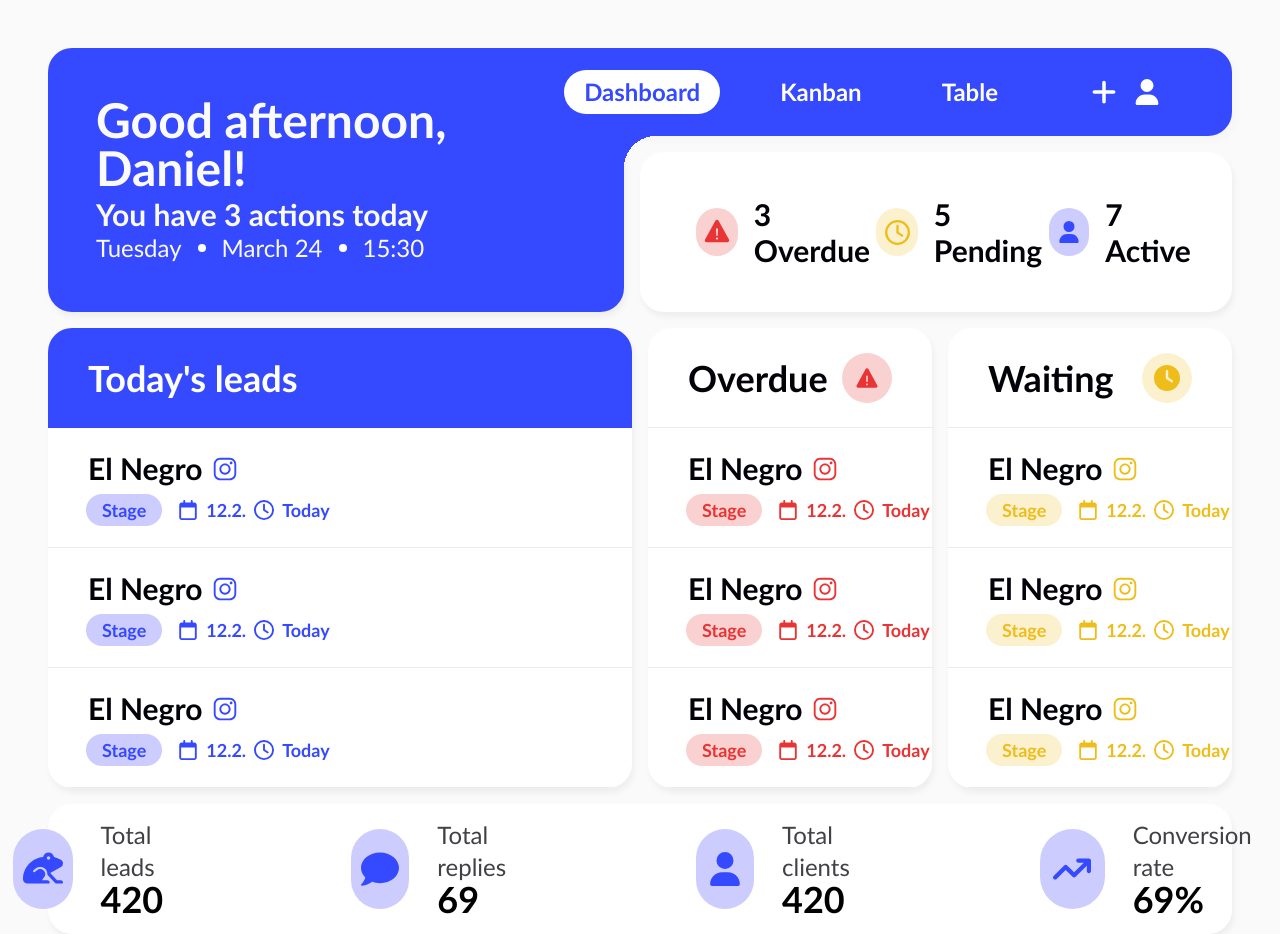
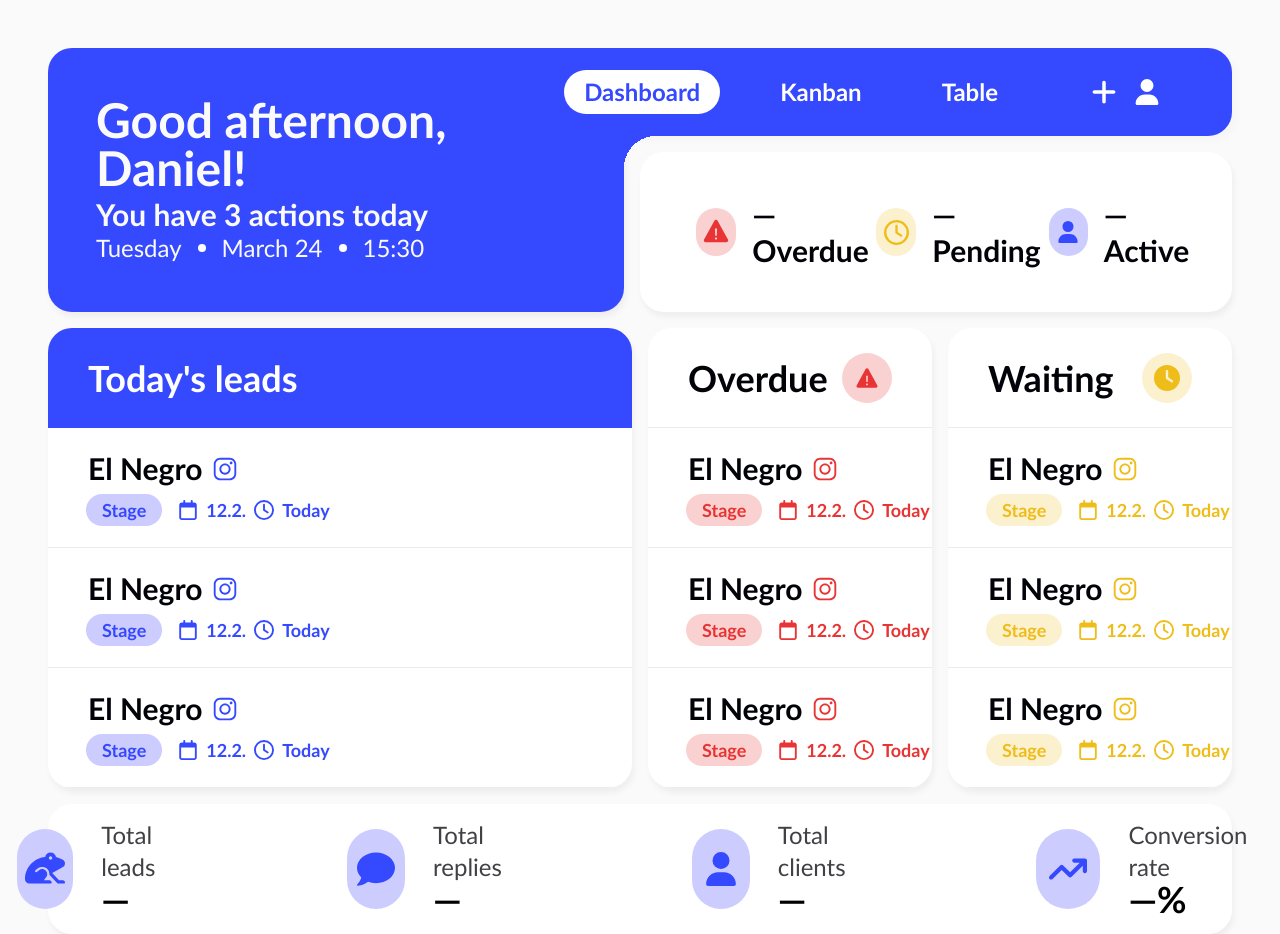
Before and after one commit to daniel-kadlec/Sway, a Next.js app: page /dashboard in a window 1280 px wide. Built offline with nearby package versions, Linux system fonts and the light colour scheme.

Commit message:
Refactor: Changed placeholder values

```diff
--- a/app/components/Recent/recent.tsx
+++ b/app/components/Recent/recent.tsx
@@ -14,18 +14,18 @@ export default function Recent({ className }: RecentProps) {
                     Data for the last
                 </span>
                 <span className={'flex items-center gap-1 -mt-2 cursor-pointer text-4xl'}>
-                    <span className="font-semibold">2 weeks</span>
+                    <span className="font-semibold">—</span>
                     <FiChevronDown size={36} className={'mt-2'}/>
                 </span>
             </div>
 
             {/* Stats */}
             <div className="flex gap-24 mr-26">
-                <RecentItem label="Leads added" value="+18" />
-                <RecentItem label="Contacted" value="+14" />
-                <RecentItem label="Responded" value="+9" />
-                <RecentItem label="Deals won" value="+3" />
-                <RecentItem label="Deals lost" value="+6" />
+                <RecentItem label="Leads added" value="+—"/>
+                <RecentItem label="Contacted" value="+—" />
+                <RecentItem label="Responded" value="+—" />
+                <RecentItem label="Deals won" value="+—" />
+                <RecentItem label="Deals lost" value="+—" />
             </div>
 
         </div>
--- a/app/components/Stats/stats.tsx
+++ b/app/components/Stats/stats.tsx
@@ -22,7 +22,7 @@ export default function Stats({ className }: StatsProps) {
                 <StatItem
                     icon={FaFrog}
                     label="Total leads"
-                    value={420}
+                    value={"—"}
                     iconSize={40}
                     iconOffsetY={-1}
                 />
@@ -32,7 +32,7 @@ export default function Stats({ className }: StatsProps) {
                 <StatItem
                     icon={FaComment }
                     label="Total replies"
-                    value={69}
+                    value={"—"}
                     iconSize={38}
                 />
 
@@ -41,7 +41,7 @@ export default function Stats({ className }: StatsProps) {
                 <StatItem
                     icon={FaUser}
                     label="Total clients"
-                    value={420}
+                    value={"—"}
                     iconSize={34}
                 />
 
@@ -50,7 +50,7 @@ export default function Stats({ className }: StatsProps) {
                 <StatItem
                     icon={FaArrowTrendUp}
                     label="Conversion rate"
-                    value="69%"
+                    value="—%"
                     iconSize={38}
                 />
             </div>
--- a/app/components/Status summary/status-summary.tsx
+++ b/app/components/Status summary/status-summary.tsx
@@ -9,7 +9,7 @@ export default function StatusSummary() {
         <div className="bg-white rounded-3xl shadow-primary h-full w-full py-8 px-14 flex items-center justify-between">
             <StatusSummaryItem
                 icon={IoIosWarning}
-                text="3 Overdue"
+                text="— Overdue"
                 bgColor="bg-error-light"
                 iconColor="text-error"
                 iconSize={30}
@@ -18,7 +18,7 @@ export default function StatusSummary() {
 
             <StatusSummaryItem
                 icon={FaRegClock}
-                text="5 Pending"
+                text="— Pending"
                 bgColor="bg-warning-light"
                 iconColor="text-warning"
                 iconSize={25}
@@ -26,7 +26,7 @@ export default function StatusSummary() {
 
             <StatusSummaryItem
                 icon={FaUser}
-                text="7 Active"
+                text="— Active"
                 bgColor="bg-primary-light"
                 iconColor="text-primary"
                 iconSize={22}
```
